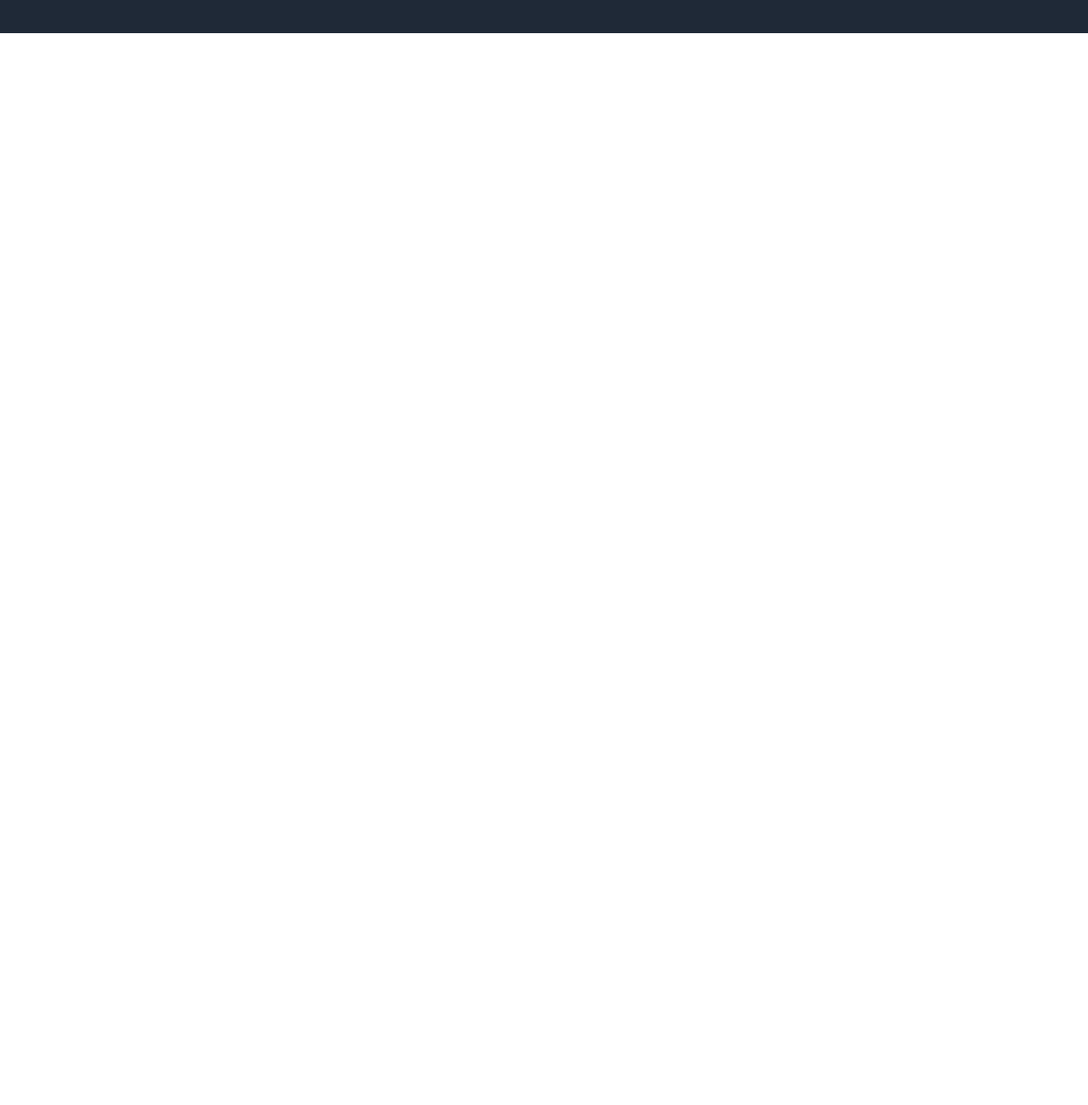
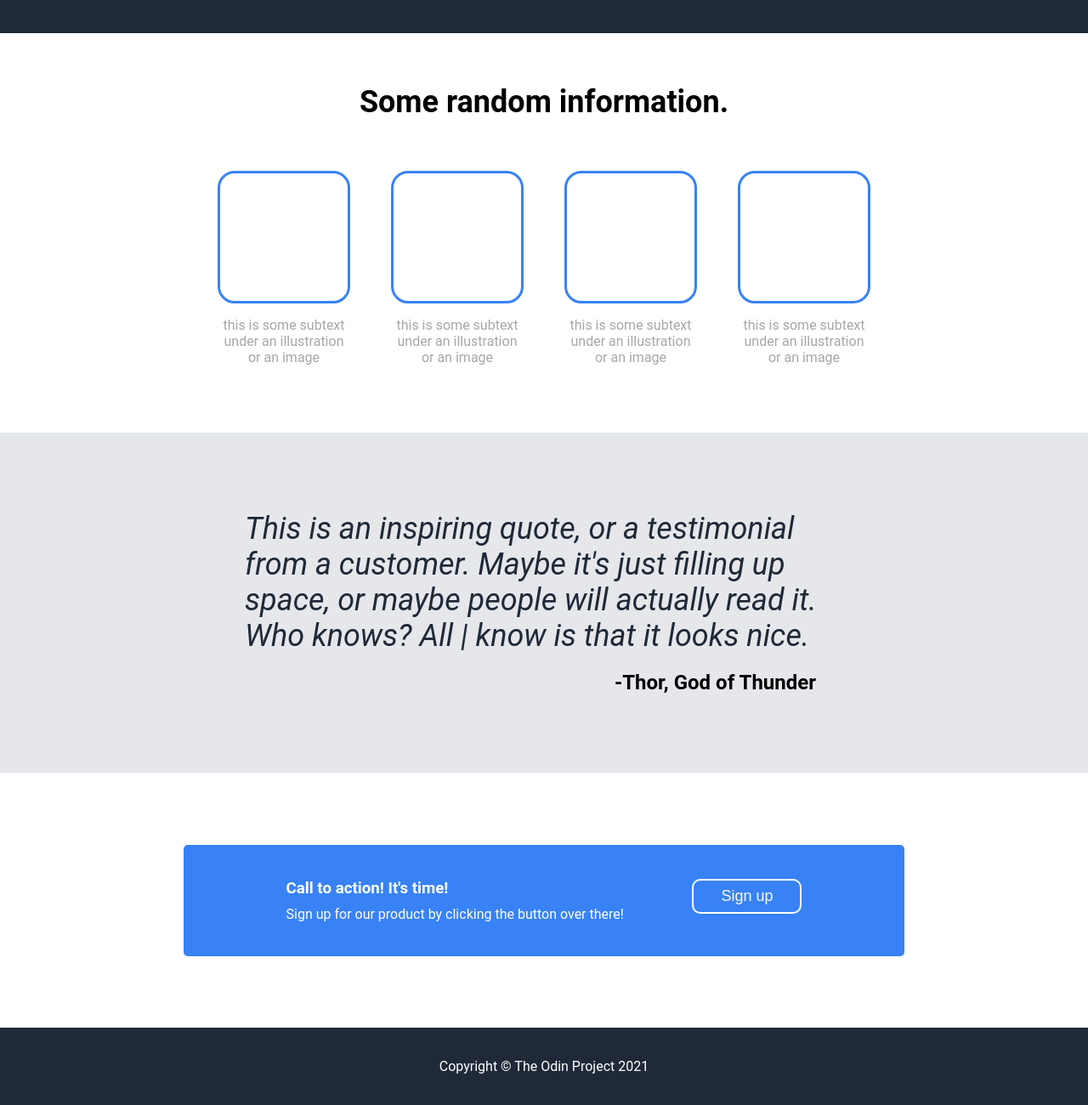
Before and after one commit to SebastianRubina/project-landingPage, a plain HTML site: page index.html in a window 1280 px wide. Shown: the part 469-1769 px from the top of the page at 85% size. Before the commit the page ends 800 px from the top, so only its background shows below. Drawn offline with Linux system fonts and the light colour scheme.

Commit message:
Finished HTML, then proceeded to finish CSS

```diff
--- a/index.html
+++ b/index.html
@@ -30,9 +30,51 @@
         <p>This is a placeholder image (jk, it's actually a div)</p>
       </div>
     </div>
+  </div>
+  <div class="white-section">
+    <h2>Some random information.</h2>
+    <div class="squares">
+      <div class="square">
+        <div class="image"></div>
+        <p>this is some subtext under an illustration or an image</p>
+      </div>
+      <div class="square">
+        <div class="image"></div>
+        <p>this is some subtext under an illustration or an image</p>
+      </div>
+      <div class="square">
+        <div class="image"></div>
+        <p>this is some subtext under an illustration or an image</p>
+      </div>
+      <div class="square">
+        <div class="image"></div>
+        <p>this is some subtext under an illustration or an image</p>
+      </div>
+
+    </div>
+  </div>
+  <div class="grey-section">
+    <p class="quote"><em>This is an inspiring quote, or a testimonial from a
+        customer. Maybe it's just filling up space, or maybe
+        people will actually read it. Who knows? All | know
+        is that it looks nice.</em></p>
+    <p class="quoter"><strong>-Thor, God of Thunder</strong></p>
+  </div>
+  <div class="signup-section">
+    <div class="blue-box">
+      <div class="blue-left">
+        <h3>Call to action! It's time!</h3>
+        <p>Sign up for our product by clicking the button over there!</p>
+      </div>
+      <div class="blue-right">
+        <button>Sign up</button>
+      </div>
+    </div>
 
   </div>
-
+  <div class="footer">
+    <p>Copyright © The Odin Project 2021</p>
+  </div>
 </body>
 
 </html>
--- a/styles/styles.css
+++ b/styles/styles.css
@@ -26,7 +26,7 @@ a {
   color: #E5E7EB;
 }
 
-.image {
+.hero .image {
   height: 240px;
   width: 1000px;
   background-color: rgb(115, 128, 150);
@@ -83,3 +83,113 @@ button {
   color: #F9FAF8;
   font-size: 18px;
 }
+
+.white-section {
+  height: 400px;
+  padding-bottom: 70px;
+}
+
+.white-section h2 {
+  text-align: center;
+  padding: 30px 0;
+  font-size: 36px;
+}
+
+.squares {
+  display: flex;
+  justify-content: center;
+  max-width: 80%;
+  margin: 0 auto;
+  gap: 48px;
+}
+
+.square {
+  display: flex;
+  flex-direction: column;
+  align-items: center;
+}
+
+.square .image {
+  width: 150px;
+  height: 150px;
+  background: white;
+  border: 3px solid #3882F6;
+  border-radius: 20px;
+}
+
+.square p {
+  text-align: center;
+  width: 150px;
+  color: #a5a7aB;
+}
+
+.grey-section {
+  background-color: #E5E7EB;
+  height: 400px;
+  display: flex;
+  flex-direction: column;
+  align-items: center;
+  justify-content: center;
+}
+
+.quote {
+  font-size: 36px;
+  color: #1F2937;
+  width: 55%;
+  margin: 0;
+}
+
+.quoter {
+  width: 50%;
+  text-align: right;
+  font-size: 24px;
+  padding-top: 20px;
+  margin: 0;
+}
+
+.signup-section {
+  height: 300px;
+  display: flex;
+  justify-content: center;
+  align-items: center;
+}
+
+.blue-box {
+  background: #3882F6;
+  width: 60%;
+  border-radius: 5px;
+  display: flex;
+  color: white;
+  justify-content: space-evenly;
+  padding: 40px;
+}
+
+.blue-left {
+  display: flex;
+  flex-direction: column;
+  gap: 10px;
+}
+
+.blue-left h3,
+.blue-left p {
+  margin: 0;
+}
+
+.blue-right {
+  display: flex;
+  justify-content: center;
+  align-items: center;
+}
+
+.blue-right button {
+  border: 2px solid white;
+}
+
+.footer {
+  background-color: #1F2937;
+  display: flex;
+  justify-content: center;
+  align-items: center;
+  color: white;
+  padding: 20px;
+}
```
